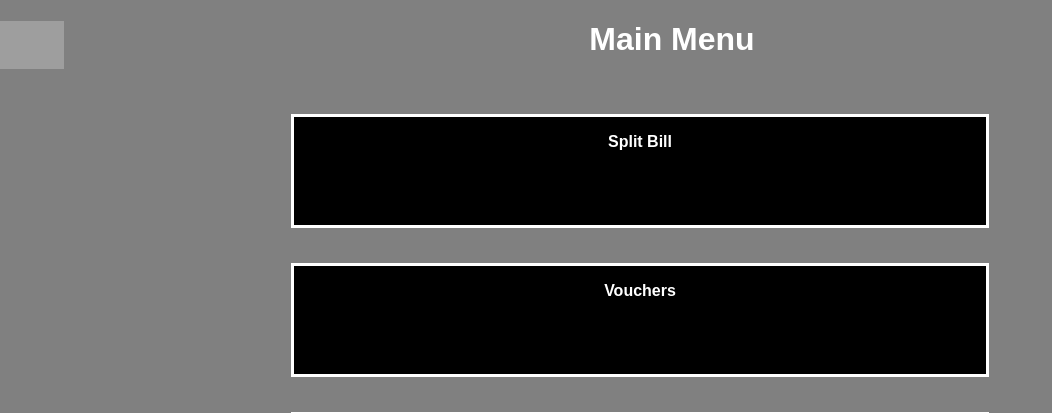
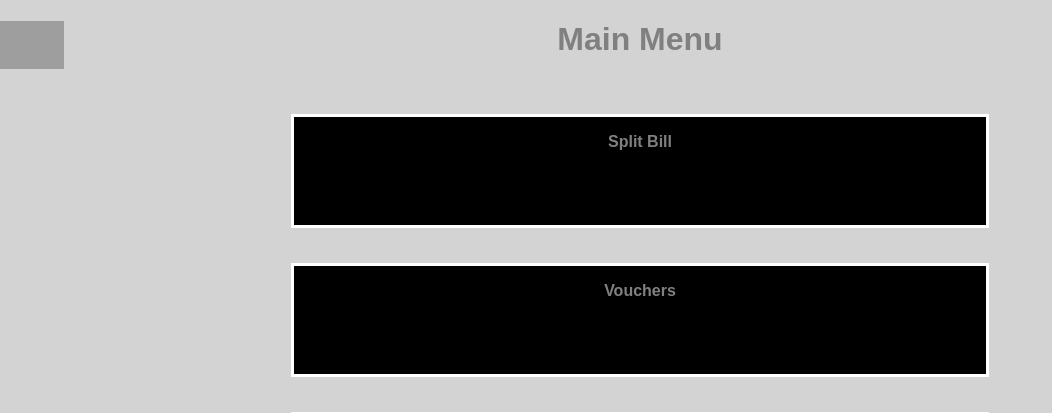
Before and after one commit to NXFORG/INSE---Bill-Splitting-Application, a PHP site: page /menu.html in a window 1280 px wide. Shown: the top 413 px of the page, without its empty margins (0-1052 px from the left). Run offline with PHP 8.4, Linux system fonts and the light colour scheme; grey boxes are pictures that could not be loaded.

Commit message:
Update style.css

```diff
--- a/style.css
+++ b/style.css
@@ -1,11 +1,14 @@
 body{
-  background-color: grey;
-  color: white;
+  background-color: lightgrey;
+  color: grey;
   font-family: arial;
   margin: 0;
 }
 header{
   text-align: center;
+  width: 90%;
+  margin-left: 5%;
+  margin-right: 5%;
 }
 /* CSS for main container */
 main{
```
